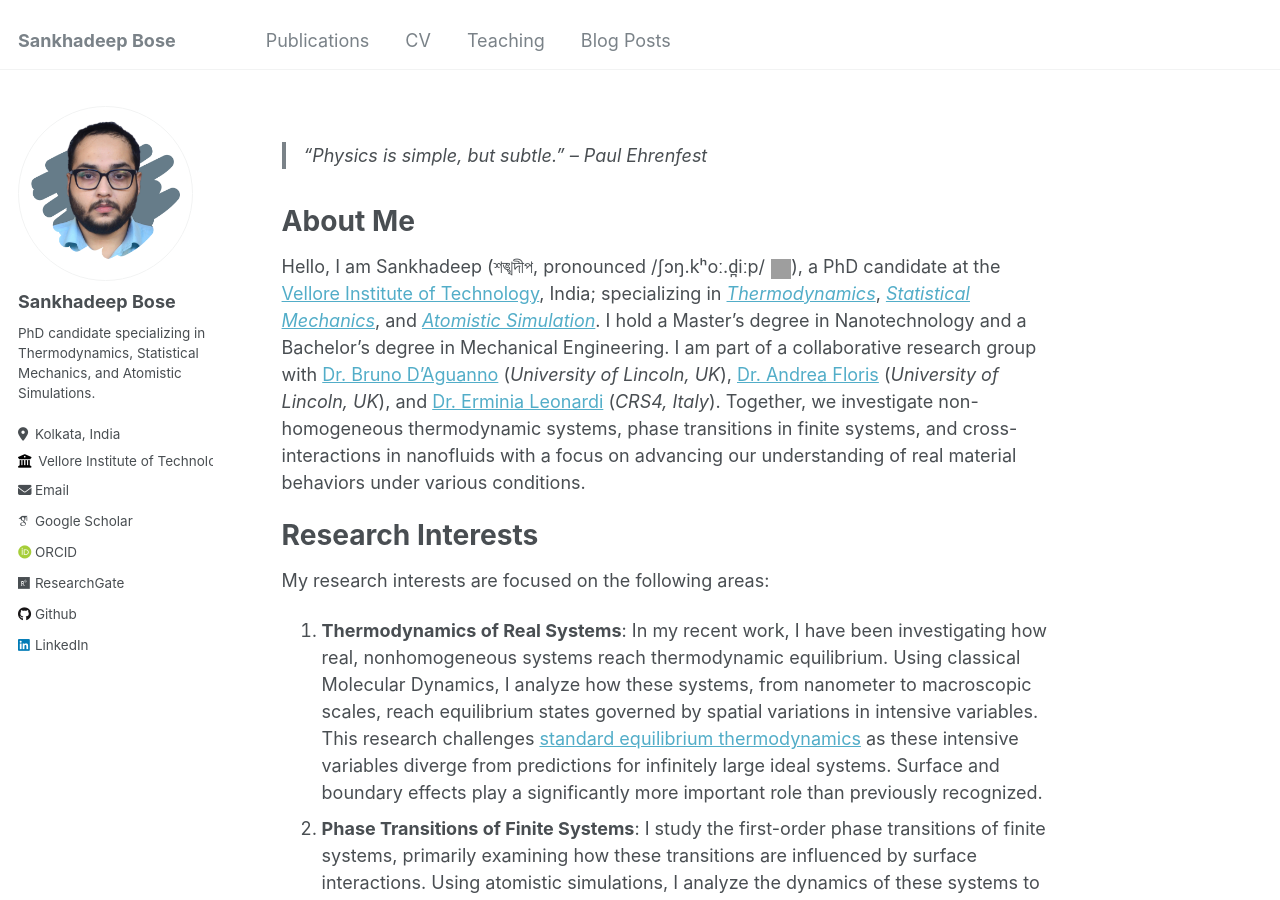
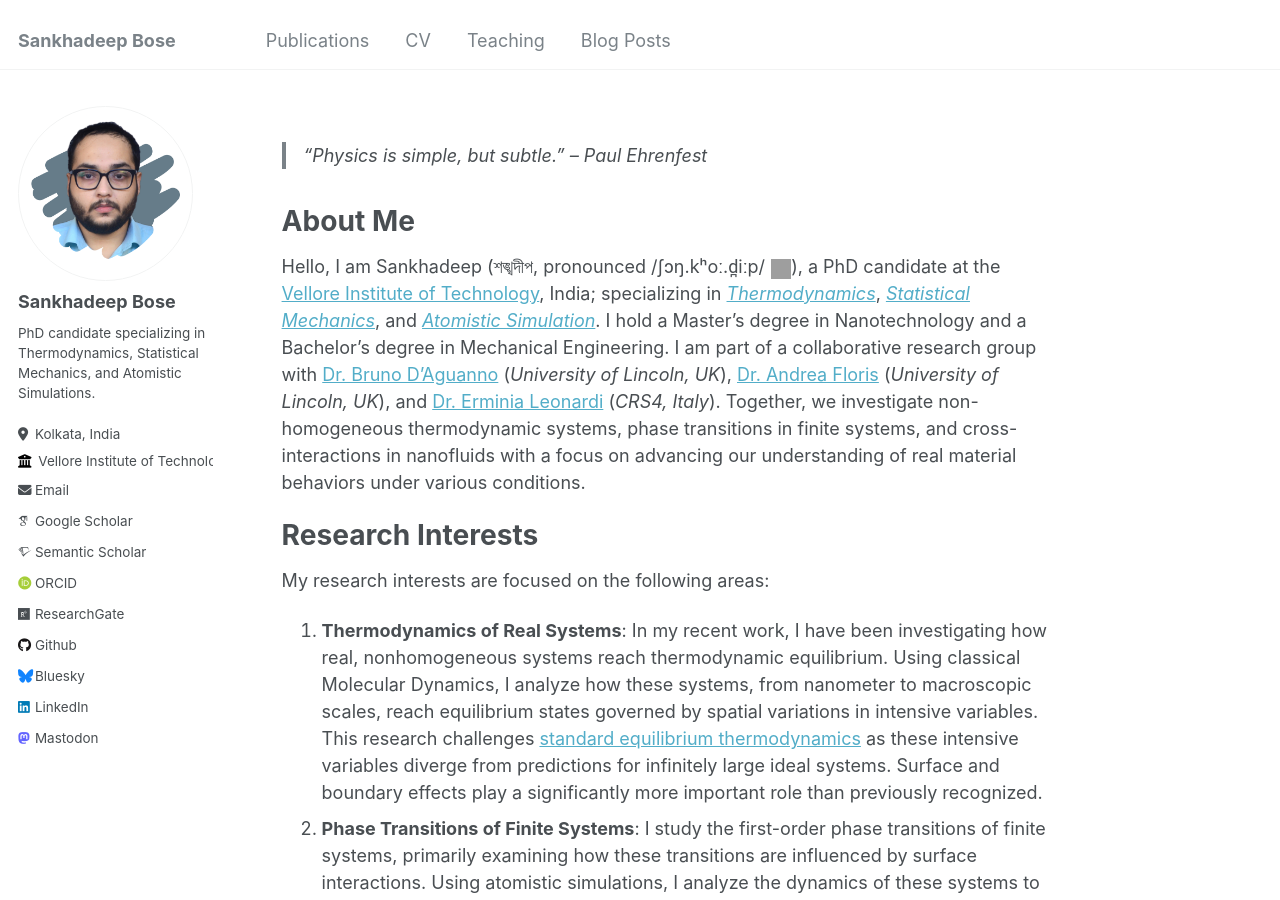
Before and after one commit to sankhadeepbose/sankhadeepbose.github.io, a Jekyll site: the page built from _pages/about.md, in a window 1280 px wide and 900 px high. Built offline with Jekyll 4.4.1, drawn with Linux system fonts in a browser that asks for light colours; some web fonts are replaced; some of the changed lines change nothing that is shown; grey boxes are pictures that could not be loaded.

Commit message:
Update _config.yml

```diff
--- a/_config.yml
+++ b/_config.yml
@@ -35,7 +35,7 @@ author:
   googlescholar    : "https://scholar.google.com/citations?user=vDWwsy8AAAAJ&hl=en"
 #  impactstory      : # URL
   orcid            : "https://orcid.org/0000-0002-5124-5134"
-#  semantic         : # URL
+  semantic         : "https://www.semanticscholar.org/author/123670848"
 #  pubmed           : "https://www.ncbi.nlm.nih.gov/pubmed/?term=john+snow"
   researchgate     : "https://www.researchgate.net/profile/Sankhadeep-Bose-2"
 
@@ -43,12 +43,12 @@ author:
   bitbucket        : # Username - Update with your username on the site
   codepen          : # Username
   dribbble         : # Username
-  github           : "sankhadeepbose"
+  github           : "bose-s"
   kaggle           : # Username
   stackoverflow    : # User number or user number and name (i.e., use "1" or "1/jeff-atwood")
 
   # Social media
-#  bluesky          : "bsky.app" # Replace this with you Bluesky username
+  bluesky          : "theotherbose.bsky.social" # Replace this with you Bluesky username
   facebook         : # Username
   flickr           : # Username
   foursquare       : # Username
@@ -58,7 +58,7 @@ author:
   instagram        : # Username
   lastfm           : # Username
   linkedin         : "bosesankhadeep"
-  mastodon         : # URL
+  mastodon         : "https://mastodon.social/@theotherbose"
   medium           : # URL
   pinterest        : # Username
   soundcloud       : # Username
```
